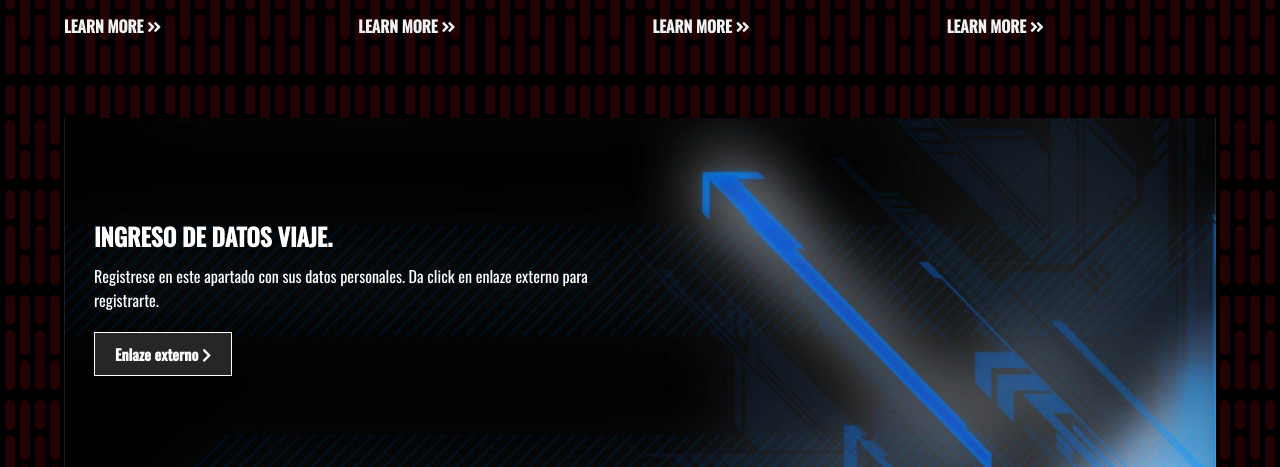
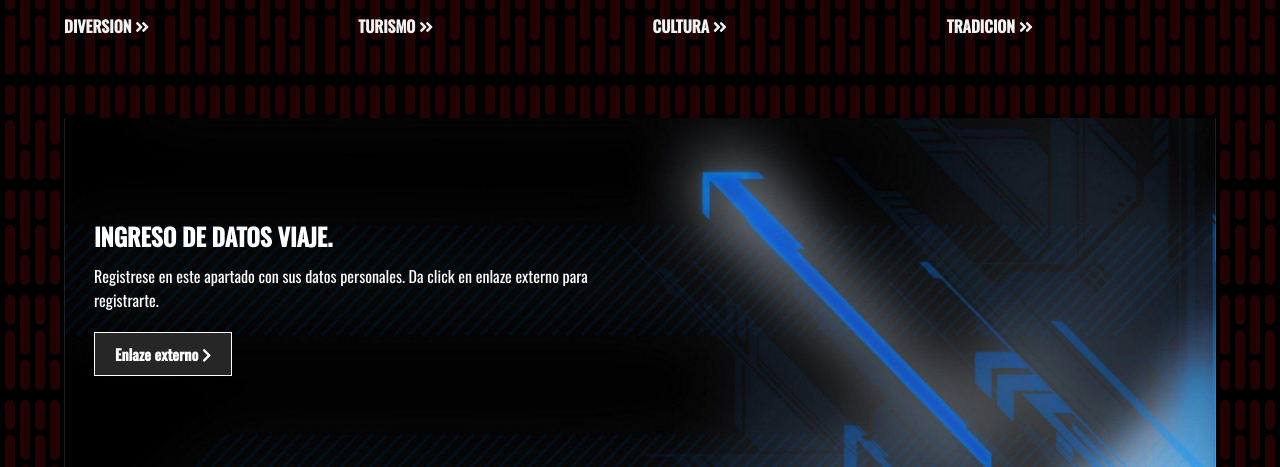
Before and after one commit to JeanCM10/Proyecto, a PHP site: page /index1.php in a window 1280 px wide. Shown: the part 2020-2487 px from the top of the page. Run offline with PHP 8.4, Linux system fonts and the light colour scheme; some libraries are stand-ins or nearby versions.

Commit message:
modificado del index1.php

```diff
--- a/index1.php
+++ b/index1.php
@@ -226,22 +226,22 @@
       <div>
         <img src="img/m1.jpg" alt="" />
 
-        <a href="#">Learn More <i class="fas fa-angle-double-right"></i></a>
+        <a href="#">Diversion <i class="fas fa-angle-double-right"></i></a>
       </div>
       <div>
         <img src="img/g2.jpg" alt="" />
 
-        <a href="#">Learn More <i class="fas fa-angle-double-right"></i></a>
+        <a href="#">Turismo <i class="fas fa-angle-double-right"></i></a>
       </div>
       <div>
         <img src="img/b5.jpg" alt="" />
 
-        <a href="#">Learn More <i class="fas fa-angle-double-right"></i></a>
+        <a href="#">Cultura <i class="fas fa-angle-double-right"></i></a>
       </div>
       <div>
         <img src="img/l3.jpg" alt="" />
 
-        <a href="#">Learn More <i class="fas fa-angle-double-right"></i></a>
+        <a href="#">Tradicion <i class="fas fa-angle-double-right"></i></a>
       </div>
     </div>
 
```
